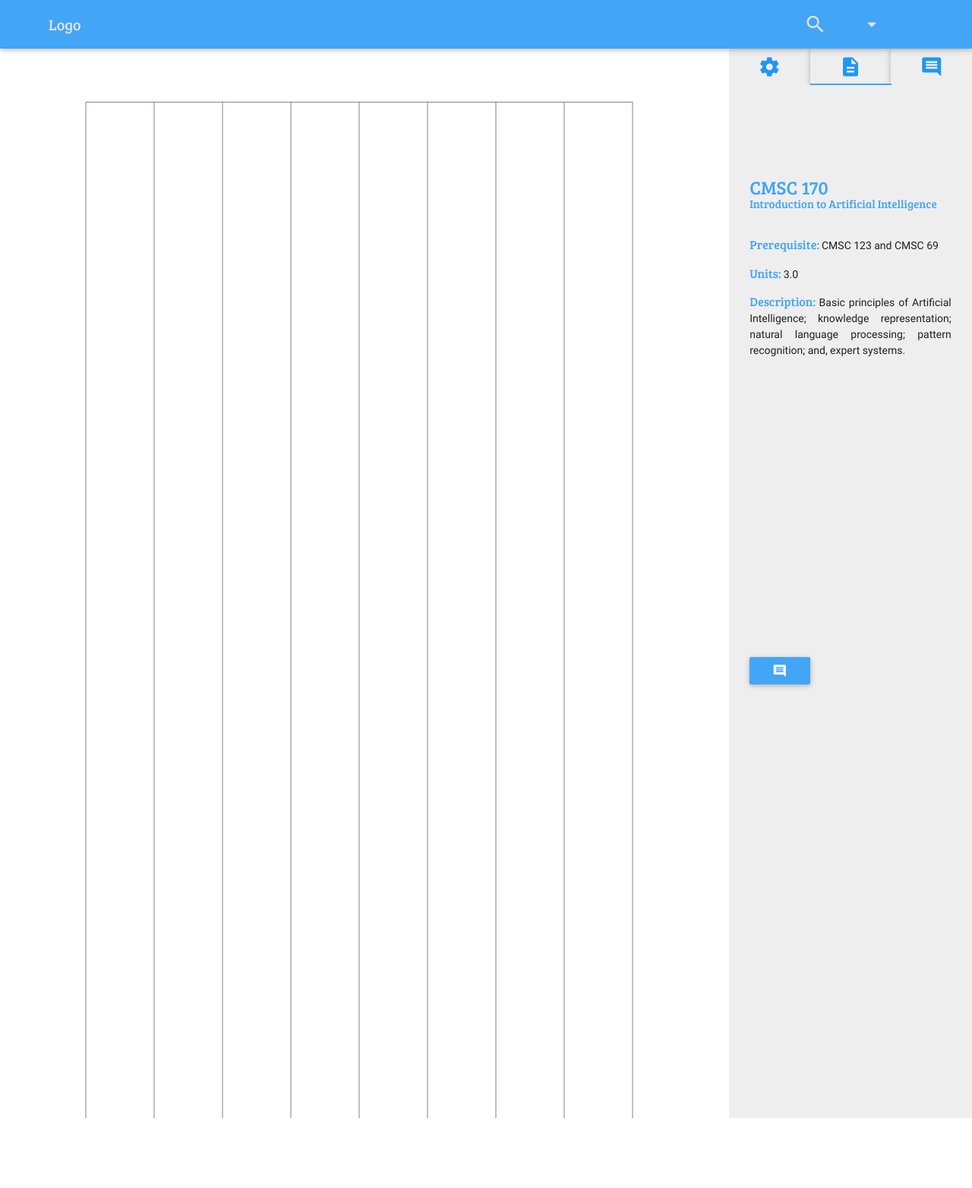
After one commit to jvincealo/CMSC190-2, a Node server app: template views/canvas.html in a window 1280 px wide. The commit adds this page. Shown: the whole page at 76% size. Run offline with Node 20, Linux system fonts and the light colour scheme; the template is opened without the code that fills it, so the values that code supplies are empty; some libraries are stand-ins or nearby versions.

Commit message:
Added comments UI, add subject dropdown, fixed other UI

```diff
--- a/public/css/style3.css
+++ b/public/css/style3.css
@@ -71,7 +71,7 @@ nav .brand-logo
 }
 
 .tab-div {
-		height: 90%;
+		height: 85%;
 }
 
 .tab-div-inside {
@@ -84,7 +84,22 @@ nav .brand-logo
 		margin-bottom: 5%;
 }
 
-#export-drop, #add-subject-drop {
+.add-subject-div {
+		margin-top: 5%;
+}
+
+.select-dropdown {
+		font-family: 'Roboto';
+		font-weight: 500;
+		color: white;
+		text-align: center;
+}
+
+.caret {
+	display: none;
+}
+
+#export-drop {
 		margin-left: 3.125%;
 }
 
@@ -93,7 +108,7 @@ nav .brand-logo
 }
 
 #tab-info {
-		height: 88%;
+		height: 83%;
 		padding: 5%;
 }
 
@@ -101,3 +116,65 @@ nav .brand-logo
 		margin-top: 1% !important;
 		height: 33% !important;
 }
+
+.curriculum-coursecode, .curriculum-coursetitle {
+		font-family: 'Bree Serif';
+}
+
+.curriculum-coursecode {
+		margin-bottom: 0px;
+}
+
+.curriculum-coursetitle {
+		margin-top: 0px;
+}
+
+.info-holder-div {
+		margin-top: 5%;
+		height: 50%;
+}
+
+.info-div {
+		text-align: justify;
+		margin-top: 5%;
+}
+
+.info-div label {
+		font-size: 16px;
+}
+
+.info-div span {
+		font-size: 14px;
+}
+
+.subject-comment {
+		margin-left: 0%;
+}
+
+.curriculum-degree, .comment-email {
+		font-family: 'Bree Serif';
+}
+
+.tab-comment-div {
+		width: 90%;
+		height: 70%;
+}
+
+.comment-div, .info-div {
+		margin-bottom: 1%;
+		font-size: 12px;
+}
+
+.comment-area-div {
+		padding: 0px 5% 0px 5% !important;
+		margin: 0px !important;
+		height: 10%;
+}
+
+#comment-area {
+		margin-top: 2% !important;
+}
+
+.comment-area-div label {
+		padding: 0px 5% 0px 5% !important;
+}
--- a/public/js/diagram.js
+++ b/public/js/diagram.js
@@ -1,3 +1,7 @@
+$(document).ready(function(){
+    $('ul.tabs').tabs('select_tab', 'tab-info');
+  });
+
 var curriculum = {}; //json for the curriculum
 var coursePos = {}; //save positions
 var colCount = 0;
@@ -70,9 +74,11 @@ $('#diagram-container').bind('mousewheel', function(event) {
 });
 $(document).on('keyup',function(e){ //deletes selected subject
 	if(e.keyCode == 46) removeSubject();
-	console.log(e.keyCode);
+//	console.log(e.keyCode);
 });
-
+$(document).ready(function() {
+    $('select').material_select();
+  });
 function removeSubject(){
 	if(selectedSubject != null){
 		selectedSubject.attr({ rect: { 'stroke-width': 0 } });
@@ -310,13 +316,15 @@ function addCourse(course){
 }
 
 function addSubject(course){
-	if(course.value != null){
+	if(course != null){
 		var courseName = course.value;
 		$('#modal-add-course').closeModal();
 	} else{
-		var courseName = course.innerHTML;
+//		var courseName = course.innerHTML;
+		var temp = document.getElementById("add-subject-drop")
+		var courseName = temp.options[temp.selectedIndex].innerHTML;
 	}
-//	var courseName = course; /
+//	var courseName = course;
 	var subject = new joint.shapes.devs.Model({
 		id: courseName.replace(" ",""),
 		position: { x: semDivider*rowCount, y: (semDivider/2)*(colCount+1) },
--- /dev/null
+++ b/views/canvas.html
@@ -0,0 +1,310 @@
+<html ng-app="">
+<head>
+
+  <title>awts</title>
+  <meta name="viewport" content="width=device-width, initial-scale=1"/>
+	<meta http-equiv="Content-Type" content="text/html;charset=utf-8" />
+  <link href="https://fonts.googleapis.com/icon?family=Material+Icons" rel="stylesheet">
+	<link href='https://fonts.googleapis.com/css?family=Bitter|Signika|Bree+Serif|Nunito' rel='stylesheet' type='text/css'>
+	<link href='https://fonts.googleapis.com/css?family=Roboto|Merriweather|Righteous|Exo|Changa+One' rel='stylesheet' type='text/css'>
+	<link type="text/css" rel="stylesheet" href="css/materialize.min.css"  media="screen,projection"/>
+  <link type="text/css" rel="stylesheet" href="css/style3.css">
+	<link type="text/css" rel="stylesheet" href="css/modal.css">
+	<link type="text/css" rel="stylesheet" href="css/diagram.css">
+	<link type="text/css" rel="stylesheet" href="css/joint.min.css">
+
+</head>
+<body>
+<div class="navbar-fixed">
+  <nav class="blue lighten-1" role="navigation">
+    <div class="nav-wrapper">
+      <a href="index.html" class="brand-logo">Logo</a>
+      <div class="search-login-container right">
+           <ul id="nav" class="row">
+            <li class="col s8">
+              <form>
+                <div class="search-input input-field col s12">
+									<a class="col s3 offset-s10" href="#" ><i class="material-icons">search</i></a>
+<!--
+									<input class="grey lighten-3 grey-text text-darken-3 col s12" placeholder="Search Course" type="search">
+									<label for="search"><i class="material-icons grey-text text-darken-3">search</i></label>
+									<i class="material-icons col s1">close</i>
+-->
+                </div>
+              </form>
+            </li>
+            <li class="login-logout"><a class="dropdown-button valign-wrapper" data-beloworigin="true" data-activates='logout' href="#"><i class="small material-icons">arrow_drop_down</i></a></li>
+          </ul>
+      </div>
+    </div>
+  </nav>
+</div>
+
+<div class="base-div row">
+		<div id="diagram-container" class="col s9" onmousemove="dragPaper()">
+
+		</div>
+		<div class="diagram-options col s3 row grey lighten-3">
+			<div class="diagram-tab">
+				<ul class="tabs blue-text">
+					<li class="tab col s4 blue-text z-depth-1"><a class="active blue-text" href="#tab-option">
+							<div class="valign-wrapper grey lighten-3"><i class="material-icons small tab-icon center-align">settings</i></div>
+						</a></li>
+					<li class="tab col s4 blue-text z-depth-1"><a class=" blue-text" href="#tab-info">
+							<div class="valign-wrapper grey lighten-3"><i class="material-icons small tab-icon center-align">description</i></div>
+						</a></li>
+					<li class="tab col s4 blue-text z-depth-1"><a class=" blue-text" href="#tab-comment">
+							<div class="valign-wrapper grey lighten-3"><i class="material-icons small tab-icon center-align">comment</i></div>
+						</a></li>
+				</ul>
+			</div>
+			<!--	TAB-OPTIONS DIV	-->
+			<div class="tab-div" id="tab-option">
+				<div>
+<!--
+					<a class="tab-option-btn waves-effect waves-light btn blue lighten-1 dropdown-button" data-beloworigin="true" data-activates='add-subject-drop' id="add-subject-btn">Add Subject<i class="material-icons right">add</i></a>
+					<div class="col s8 offset-s2">
+						<ul id="add-subject-drop" class="dropdown-content">
+							<li><a href="#!" onClick="addSubject(this)">CMSC21</a></li>
+							<li><a href="#!" onClick="addSubject(this)">CMSC123</a></li>
+							<li><a href="#!" onClick="addSubject(this)">CMSC141</a></li>
+						</ul>
+					</div>
+-->
+					<div class="tab-option-btn add-subject-div">
+						<select id="add-subject-drop" class="blue lighten-1 z-depth-1" onchange="addSubject()">
+							<option value="" disabled selected>ADD SUBJECT</option>
+							<option>CMSC 11</option>
+							<option>CMSC 21</option>
+							<option>CMSC 123</option>
+						</select>
+					</div>
+					<a class="tab-option-btn waves-effect waves-light btn blue lighten-1 modal-trigger" href="#modal-add-course">Add New Subject<i class="material-icons right">add</i></a>
+					<a class="tab-option-btn waves-effect waves-light btn blue lighten-1 ">Import<i class="material-icons right">file_upload</i></a>
+					<a class="tab-option-btn waves-effect waves-light btn blue lighten-1  dropdown-button" data-beloworigin="true" data-activates='export-drop'>Export<i class="material-icons right">file_download</i></a>
+					<div class="col s8 offset-s2">
+						<ul id="export-drop" class="dropdown-content">
+							<li><a href="#!">Image<i class="material-icons right">photo</i></a></li>
+							<li><a href="#!">PDF<i class="material-icons right">picture_as_pdf</i></a></li>
+							<li><a href="#!">CSV File<i class="material-icons right">insert_drive_file</i></a></li>
+						</ul>
+					</div>
+
+					<a class="tab-option-btn waves-effect waves-light btn blue lighten-1 " id="save-btn">Save to account</a>
+					<a class="tab-option-btn waves-effect waves-light btn blue lighten-1 " id="clear-btn">Clear Canvas</a>
+				</div>
+
+			</div>
+			<!--	TAB-INFO DIV	-->
+			<div id="tab-info">
+<!--
+					<form>
+						<div class="input-field">
+							<input id="courseCode" type="text" class="validate">
+							<label for="courseCode">Course Code</label>
+						</div>
+						<div class="input-field">
+							<input id="courseTitle" type="text" class="validate">
+							<label for="courseTitle">Course Title</label>
+						</div>
+						<div class="input-field">
+							<input id="prerequisite" type="text" class="validate">
+							<label for="prerequisite">Prerequisite</label>
+						</div>
+						<div class="input-field">
+							<input id="units" type="number" class="validate">
+							<label for="units">Units</label>
+						</div>
+						<div class="input-field">
+							<textarea id="course-info" class="materialize-textarea grey lighten-2"></textarea>
+							<label for="course-info">Course Description</label>
+						</div>
+					</form>
+-->
+				<div class="row">
+					<h5 class="curriculum-coursecode blue-text text-lighten-1 col s12">CMSC 170</h5>
+					<h6 class="curriculum-coursetitle blue-text text-lighten-1 col s12">Introduction to Artificial Intelligence</h6>
+					<div class="info-holder-div col s12">
+						<div class="info-div">
+							<label class="comment-email blue-text text-lighten-1">Prerequisite:</label>
+							<span> CMSC 123 and CMSC 69</span>
+						</div>
+						<div class="info-div">
+							<label class="comment-email blue-text text-lighten-1">Units:</label>
+							<span> 3.0</span>
+						</div>
+						<div class="info-div">
+							<label class="comment-email blue-text text-lighten-1">Description:</label>
+							<span class="info-span"> Basic principles of Artificial Intelligence; knowledge representation; natural language processing; pattern recognition; and, expert systems.</span>
+						</div>
+					</div>
+					<div class="col s12"><a class="subject-comment tooltipped waves-effect waves-light btn blue lighten-1 modal-trigger" data-position="right" data-delay="1" data-tooltip="View Subject Comments" href="#modal-view-comments"><i class="material-icons">comment</i></a></div>
+				</div>
+
+			</div>
+			<div id="tab-comment">
+					<h5 class="curriculum-degree center-align blue-text text-lighten-1">BS Computer Science</h5>
+					<div class="tab-comment-div row">
+						<div class="comment-div col s12">
+							<label class="comment-email blue-text text-lighten-1">emmanyakol@up.edu.ph</label>: ang ganda po nung curriculum
+						</div>
+						<div class="comment-div col s12">
+							<label class="comment-email blue-text text-lighten-1">emmanyakol@up.edu.ph</label>: pero sana po mas maunti yung GE kasi po pogi ako masyado
+						</div>
+						<div class="comment-div col s12">
+							<label class="comment-email blue-text text-lighten-1">bestSP2016@up.edu.ph</label>: BEST SP TANG INA!
+						</div>
+						<div class="comment-div col s12">
+							<label class="comment-email blue-text text-lighten-1">emmanyakol@up.edu.ph</label>: manyakis po ako
+						</div>
+					</div>
+					<div class="input-field comment-area-div">
+						<textarea id="comment-area" class="materialize-textarea white"></textarea>
+						<label for="comment-area">Comment</label>
+					</div>
+			</div>
+<!--
+	<div id="cmsc11" class="item" >CMSC 11</div>
+	<div id="cmsc21" class="item">CMSC 21</div>
+	<div id="cmsc123" class="item">CMSC 123</div>
+-->
+<!--
+	<div class="diagram-option">
+		<a class="waves-effect waves-light btn blue lighten-1 modal-trigger" href="#modal-add-course">Add Course<i class="material-icons right">add</i></a>
+	</div>
+-->
+
+
+</div>
+
+
+
+
+<!-- ----------------------------------- DROP DOWN ------------------------------------ -->
+<!--	LOGOUT DROPDOWN -->
+<ul id="logout" class="logout-drop dropdown-content ">
+	<li class="valign-wrapper"><label class="center-align">bestSP2016@up.edu.ph</label></li>
+	<li class="divider"></li>
+	<li><a href="#!" class="center-align">Logout</a></li>
+</ul>
+<!--  EXPORT DROPDOWN -->
+
+<!-- -------------------------------- END OF DRPWDOWN -------------------------------- -->
+
+<!-- ----------------------------------- MODALS ------------------------------------ -->
+<!--	ADD COURSE MODAL -->
+<div id="modal-add-course" class="add-course modal grey lighten-3">
+	<nav class="add-course-nav valign-wrapper grey lighten-2">
+			<h6 class="center-align grey-text text-darken-1">Add Course</h6>
+	</nav>
+	<div class="add-course-div container">
+		<div class="add-course-form">
+			<form>
+				<div class="input-field">
+					<i class="login-icon material-icons prefix">email</i>
+          <input id="courseCode" type="text" class="validate">
+          <label for="courseCode">Course Code</label>
+				</div>
+				<div class="input-field">
+					<i class="login-icon material-icons prefix">lock</i>
+          <input id="icon_prefix" type="text" class="validate">
+          <label for="icon_prefix">Course Title</label>
+				</div>
+				<div class="input-field">
+					<div class="row prereq-units">
+						<div class="col s7">
+							<i class="login-icon material-icons prefix">lock</i>
+							<input id="icon_prefix" type="text" class="validate">
+							<label for="icon_prefix">Prerequisite</label>
+						</div>
+						<div class="col s5">
+							<i class="units-icon material-icons prefix">lock</i>
+							<input id="icon_prefix" type="number" class="validate">
+							<label class="col s1 offset-s1" for="icon_prefix">Units</label>
+						</div>
+					</div>
+				</div>
+        <div class="input-field">
+          <textarea id="course-info" class="materialize-textarea grey lighten-2"></textarea>
+          <label for="course-info">Course Description</label>
+        </div>
+				<div class="input-field row">
+          <button class="blue lighten-1 large btn waves-effect waves-light center-align col s8 offset-s2" type="button" name="action" onClick="addSubject(courseCode)">Submit
+					<i class="material-icons right">send</i></button>
+				</div>
+			</form>
+		</div>
+	</div>
+</div>
+<!-- VIEW COMMENTS MODAL -->
+<div id="modal-view-comments" class="view-comments modal grey lighten-3">
+	<div class="view-comments-div container">
+		<h5 class="center-align blue-text text-lighten-1">CMSC 170</h5>
+		<h6 class="blue-text text-lighten-1 center-align">Introduction to Artificial Intelligence</h6>
+		<div class="view-comments-area row">
+			<div class="comment-div col s12">
+				<label class="comment-email blue-text text-lighten-1">emmanyakol@up.edu.ph</label>: ang ganda po nung curriculum
+			</div>
+			<div class="comment-div col s12">
+				<label class="comment-email blue-text text-lighten-1">emmanyakol@up.edu.ph</label>: galing naman po
+			</div>
+			<div class="comment-div col s12">
+				<label class="comment-email blue-text text-lighten-1">bestSP2016@up.edu.ph</label>: si emman na gagawa ng lahat
+			</div>
+			<div class="comment-div col s12">
+				<label class="comment-email blue-text text-lighten-1">bronzeraf@up.edu.ph</label>: 1v1 bob0h
+			</div>
+			<div class="comment-div col s12">
+				<label class="comment-email blue-text text-lighten-1">emmanyakol@up.edu.ph</label>: hehe
+			</div>
+			<div class="comment-div col s12">
+				<label class="comment-email blue-text text-lighten-1">emmanyakol@up.edu.ph</label>: ang hirap po ng mga exer
+			</div>
+			<div class="comment-div col s12">
+				<label class="comment-email blue-text text-lighten-1">emmanyakol@up.edu.ph</label>: dapat madali project kasi po tang ina niyo
+			</div>
+			<div class="comment-div col s12">
+				<label class="comment-email blue-text text-lighten-1">emmanyakol@up.edu.ph</label>: pero sana po mas maunti yung GE kasi po pogi ako masyado
+			</div>
+			<div class="comment-div col s12">
+				<label class="comment-email blue-text text-lighten-1">bestSP2016@up.edu.ph</label>: ty sir TJ nag best SP kami
+			</div>
+			<div class="comment-div col s12">
+				<label class="comment-email blue-text text-lighten-1">emmanyakol@up.edu.ph</label>: ang ganda po nung curriculum
+			</div>
+			<div class="comment-div col s12">
+				<label class="comment-email blue-text text-lighten-1">emmanyakol@up.edu.ph</label>: 8===D
+			</div>
+			<div class="comment-div col s12">
+				<label class="comment-email blue-text text-lighten-1">emmanyakol@up.edu.ph</label>: shit
+			</div>
+			<div class="comment-div col s12">
+				<label class="comment-email blue-text text-lighten-1">bestSP2016@up.edu.ph</label>: ang laki nung akin
+			</div>
+			<div class="comment-div col s12">
+				<label class="comment-email blue-text text-lighten-1">emmanyakol@up.edu.ph</label>: pota
+			</div>
+			<div class="comment-div col s12">
+				<label class="comment-email blue-text text-lighten-1">emmanyakol@up.edu.ph</label>: wew
+			</div>
+			<div class="comment-div col s12">
+				<label class="comment-email blue-text text-lighten-1">emmanyakol@up.edu.ph</label>: gagoo
+			</div>
+		</div>
+		<div class="view-comment-input">
+			<textarea class="materialize-textarea white" placeholder="Comment"></textarea>
+		</div>
+	</div>
+</div>
+<!-- -------------------------------- END OF MODALS -------------------------------- -->
+
+  <!-- jQuery is required by Materialize to function -->
+  <script type="text/javascript" src="https://code.jquery.com/jquery-2.1.1.min.js"></script>
+  <script type="text/javascript" src="js/materialize.min.js"></script>
+	<script type="text/javascript" src="js/modal.js"></script>
+	<script type="text/javascript" src="js/lodash.min.js"></script>
+	<script type="text/javascript" src="js/backbone-min.js"></script>
+	<script type="text/javascript" src="js/joint.min.js"></script>
+  <script type="text/javascript" src="js/diagram.js"></script>
+</body>
+</html>
```
Also changed, not shown: public/css/modal.css (+35 -0 lines), public/css/style.css (+14 -0 lines), views/index.html (added, +222 -0 lines).
